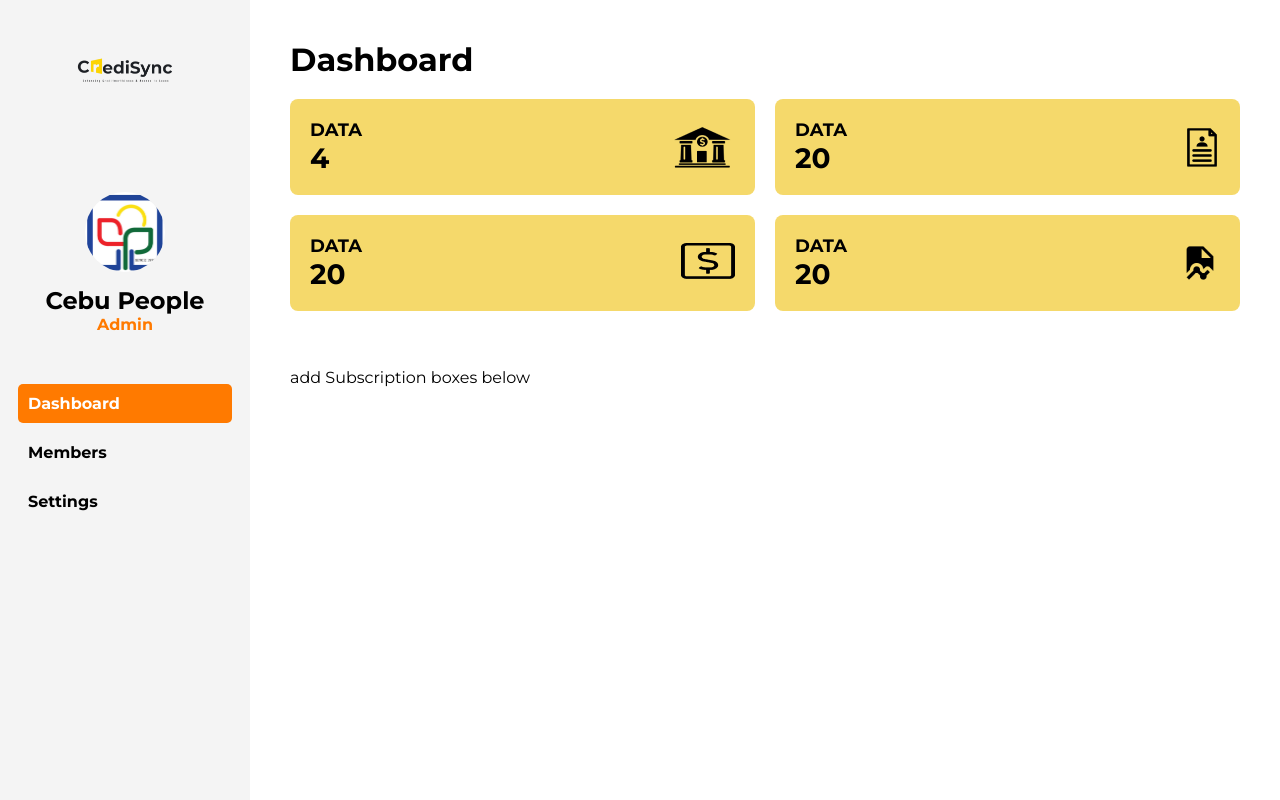
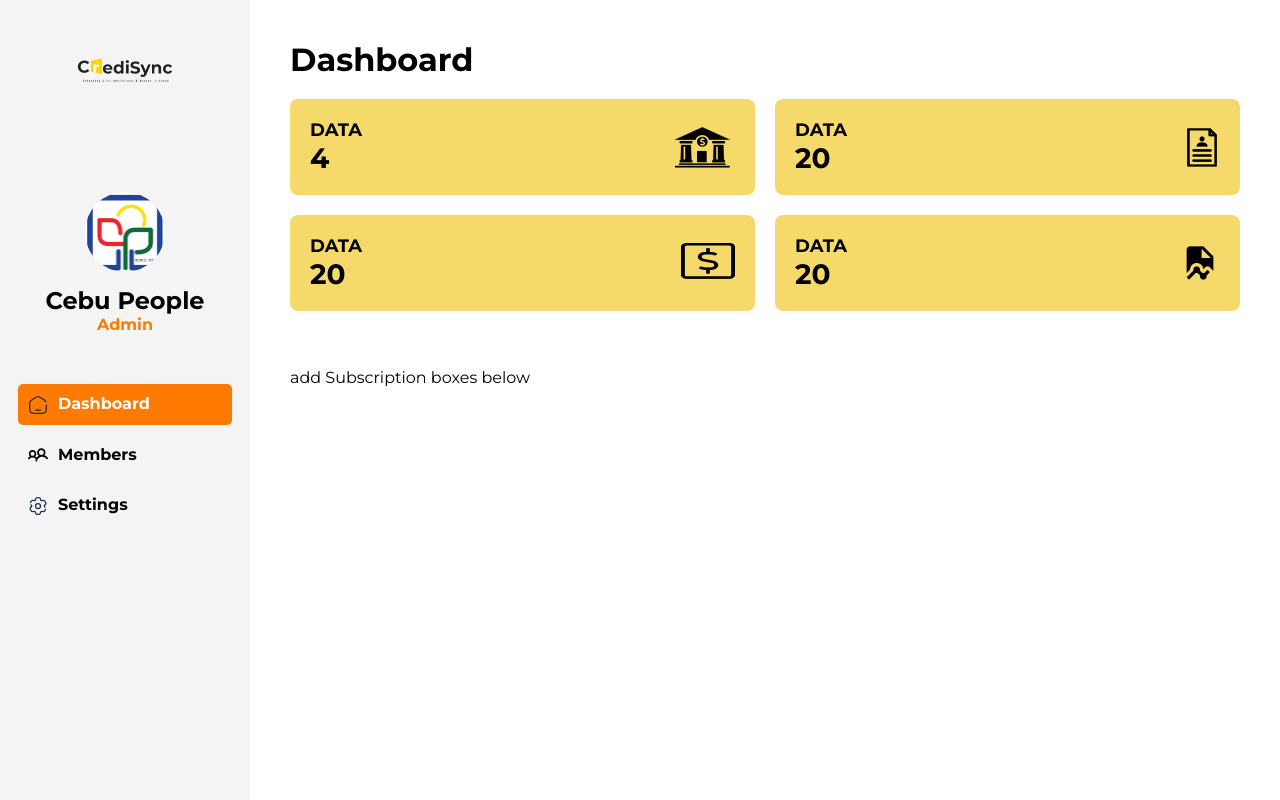
Before and after one commit to martinezcristy/CrediSyncML, a Flask app: page / in a window 1280 px wide. Run offline with Flask 3, Linux system fonts and the light colour scheme.

Commit message:
settings route

```diff
--- a/static/css/styles.css
+++ b/static/css/styles.css
@@ -29,6 +29,18 @@ body {
 .sidebar .logo img {
     width: 100px;
     height: auto;
+}
+
+.sidebar .menu ul li a img {
+    margin-right: 10px;
+    width: 20px;
+    height: 20px;
+    vertical-align: middle;
+}
+
+.sidebar .menu ul li a span {
+    vertical-align: middle;
+    text-align: center;
 }
 
 .profile-section {
--- a/templates/dashboard.html
+++ b/templates/dashboard.html
@@ -21,11 +21,11 @@
             <p class="admin-role">Admin</p>
         </div>
         <!--sidebar navs-->
-        <nav>
+        <nav class="menu">
             <ul>
-                <li><a href="{{ url_for('dashboard') }}" class="menu-item active">Dashboard</a></li>
-                <li><a href="{{ url_for('members') }}" class="menu-item">Members</a></li>
-                <li><a href="#" class="menu-item">Settings</a></li>
+                <li><a href="{{ url_for('dashboard') }}" class="menu-item active"><img src="{{ url_for('static', filename='icons/home-svgrepo-com.svg') }}" alt="Dashboard Icon">Dashboard</a></li>
+                <li><a href="{{ url_for('members') }}" class="menu-item"><img src="{{ url_for('static', filename='icons/group-svgrepo-com.svg') }}" alt="Members Icon">Members</a></li>
+                <li><a href="{{ url_for('settings') }}" class="menu-item"><img src="{{ url_for('static', filename='icons/settings-svgrepo-com.svg') }}" alt="Settings Icon">Settings</a></li>
             </ul>
         </nav>
     </div>
```
Also changed, not shown: templates/members.html (+4 -4 lines), static/icons/group-svgrepo-com.svg (added), static/icons/home-svgrepo-com.svg (added), static/icons/settings-svgrepo-com.svg (added).
